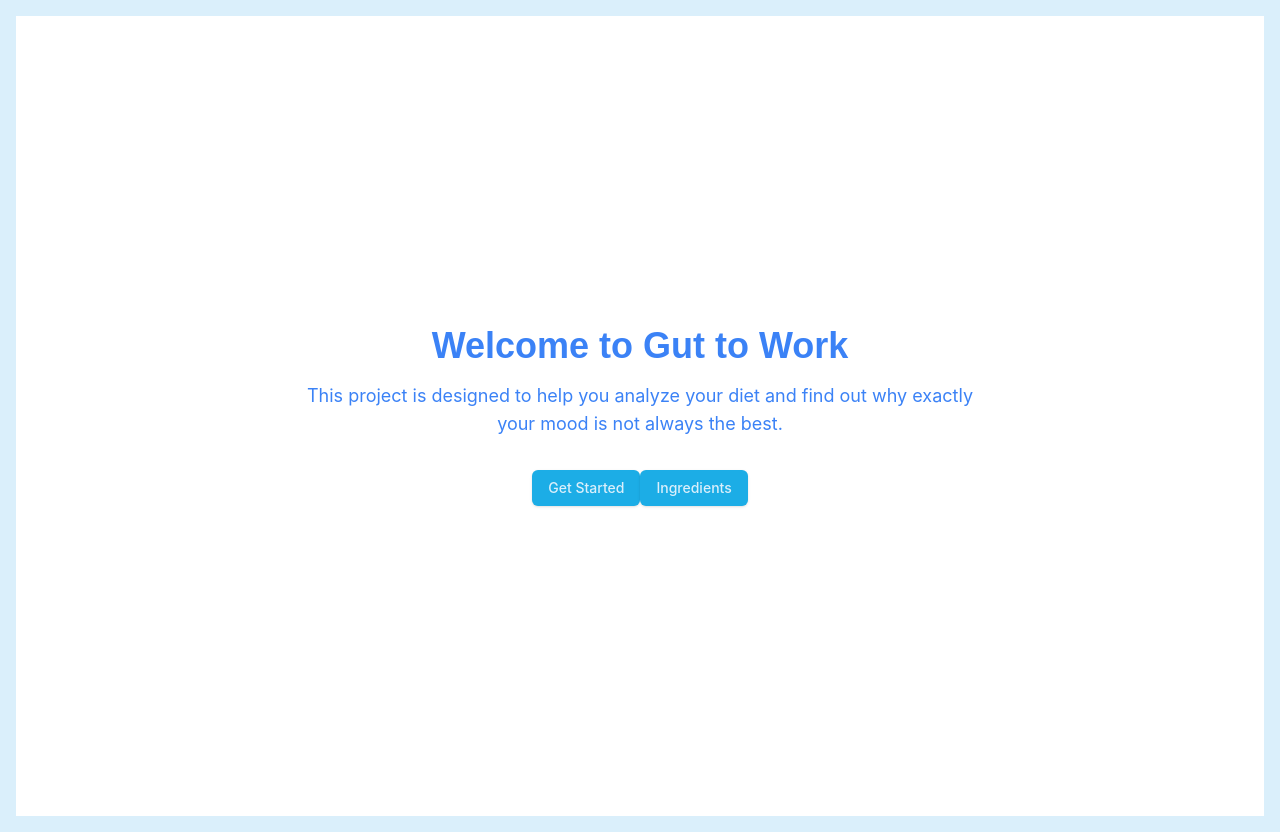
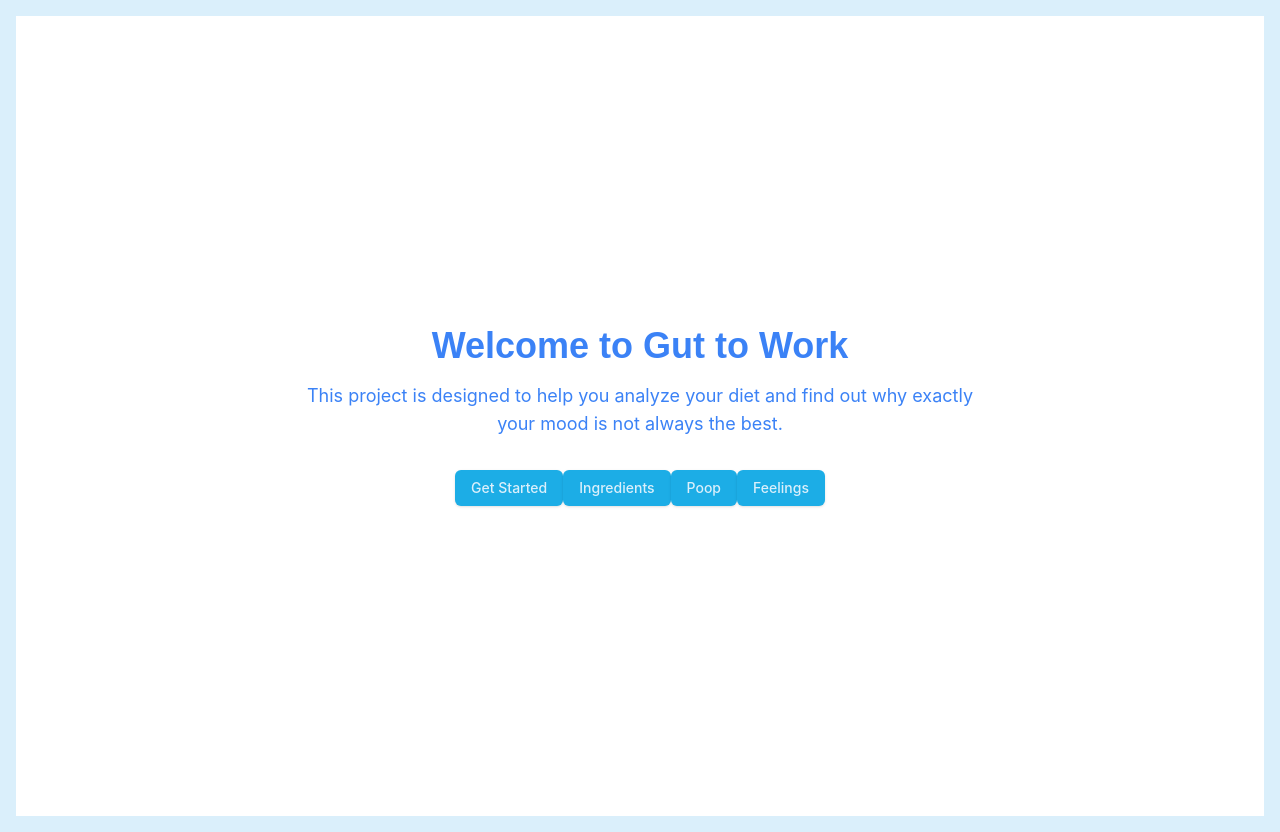
Before and after one commit to bohdan-markiv/GutToWork, a Next.js app in the folder gut-to-work/: page / in a window 1280 px wide. Built offline with nearby package versions, Linux system fonts and the light colour scheme.

Commit message:
created poop and fveelings base pages

```diff
--- /dev/null
+++ b/gut-to-work/app/feelings_table/page.tsx
@@ -0,0 +1,11 @@
+import { Button } from "../components/Button";
+
+export default function DashboardPage() {
+
+    return (
+        <div>
+            <Button>
+                Feelings
+            </Button>
+        </div>
+)}
--- a/gut-to-work/app/page.tsx
+++ b/gut-to-work/app/page.tsx
@@ -25,6 +25,18 @@ export default function MainPage() {
         >
           Ingredients
         </Button>
+        <Button
+          className="mt-4 hover:!bg-gray-500" // Use hover:!bg-gray-500 if you need to force the override
+          onClick={() => router.push("/poop_table")}
+        >
+          Poop
+        </Button>
+        <Button
+          className="mt-4 hover:!bg-gray-500" // Use hover:!bg-gray-500 if you need to force the override
+          onClick={() => router.push("/feelings_table")}
+        >
+          Feelings
+        </Button>
 
       </div>
     </div>
--- /dev/null
+++ b/gut-to-work/app/poop_table/page.tsx
@@ -0,0 +1,11 @@
+import { Button } from "../components/Button";
+
+export default function DashboardPage() {
+
+    return (
+        <div>
+            <Button>
+                Poop
+            </Button>
+        </div>
+)}
```
Also changed, not shown: 1 other file (tests, documents, lock files or other folders).
